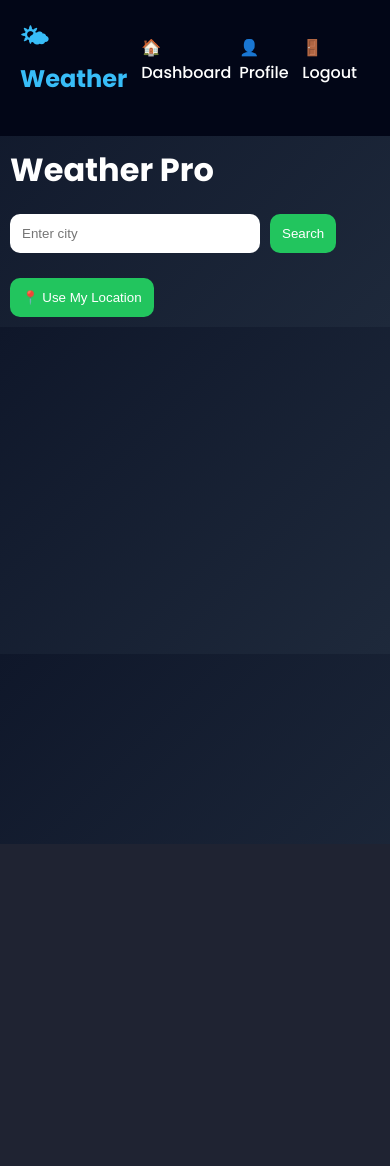
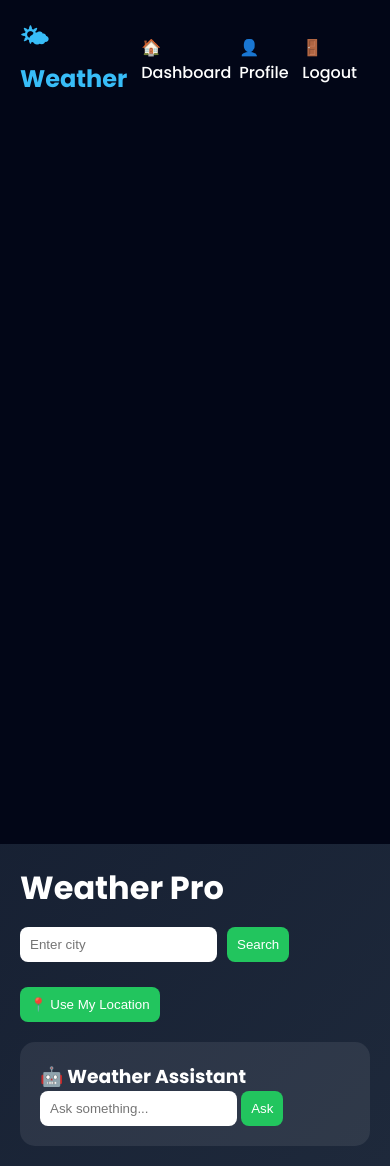
Before and after one commit to ruchitawagh-06/weather-app, a Flask app: page / in a window 390 px wide. Before the commit the page ends 843 px from the top, so only its background shows below. Run offline with Flask 3, Linux system fonts and the light colour scheme; the visitor is signed in with stand-in values (Sample User, id 1).

Commit message:
index.html

```diff
--- a/templates/index.html
+++ b/templates/index.html
@@ -9,120 +9,95 @@
 <script src="https://cdn.jsdelivr.net/npm/chart.js"></script>
 
 <style>
-* {margin:0; padding:0; box-sizing:border-box;}
+*{margin:0;padding:0;box-sizing:border-box;}
 
-body {
-    font-family: 'Poppins', sans-serif;
-    display: flex;
-    background: linear-gradient(135deg,#0f172a,#1e293b);
-    color: white;
+body{
+    font-family:'Poppins',sans-serif;
+    display:flex;
+    background:linear-gradient(135deg,#0f172a,#1e293b);
+    color:white;
 }
 
-/* 🌟 Sidebar */
-.sidebar {
-    width: 220px;
-    height: 100vh;
-    background: #020617;
-    padding: 20px;
+/* Sidebar */
+.sidebar{
+    width:220px;
+    height:100vh;
+    background:#020617;
+    padding:20px;
 }
 
-.sidebar h2 {
-    color: #38bdf8;
-    margin-bottom: 20px;
+.sidebar h2{color:#38bdf8;}
+
+.sidebar a{
+    display:block;
+    margin:15px 0;
+    color:white;
+    text-decoration:none;
 }
 
-.sidebar a {
-    display: block;
-    margin: 15px 0;
-    color: white;
-    text-decoration: none;
-    transition: 0.3s;
+/* Main */
+.main{flex:1;padding:20px;}
+
+/* Search */
+.search{
+    display:flex;
+    gap:10px;
+    margin-top:15px;
 }
 
-.sidebar a:hover {
-    color: #22c55e;
+input{
+    padding:10px;
+    border-radius:8px;
+    border:none;
 }
 
-/* 📱 Main */
-.main {
-    flex: 1;
-    padding: 20px;
+button{
+    padding:10px;
+    border-radius:8px;
+    border:none;
+    background:#22c55e;
+    color:white;
+    cursor:pointer;
 }
 
-/* Navbar */
-.navbar {
-    display: flex;
-    justify-content: space-between;
-    align-items: center;
+/* Card */
+.card{
+    background:rgba(255,255,255,0.08);
+    padding:20px;
+    margin-top:20px;
+    border-radius:15px;
 }
 
-/* Search */
-.search {
-    margin-top: 20px;
-    display: flex;
-    gap: 10px;
+/* Loader */
+.loader{
+    display:none;
+    margin-top:20px;
 }
 
-input {
-    padding: 12px;
-    border-radius: 10px;
-    border: none;
-    width: 250px;
+.spinner{
+    width:40px;
+    height:40px;
+    border:4px solid #ccc;
+    border-top:4px solid #22c55e;
+    border-radius:50%;
+    animation:spin 1s linear infinite;
 }
 
-button {
-    padding: 12px;
-    border-radius: 10px;
-    border: none;
-    background: #22c55e;
-    color: white;
-    cursor: pointer;
+@keyframes spin{
+    100%{transform:rotate(360deg);}
 }
 
-/* 🌟 Cards */
-.card {
-    background: rgba(255,255,255,0.08);
-    padding: 20px;
-    margin-top: 20px;
-    border-radius: 20px;
-    backdrop-filter: blur(10px);
-}
-
-/* Weather grid */
-.grid {
-    display: grid;
-    grid-template-columns: repeat(auto-fit,minmax(200px,1fr));
-    gap: 20px;
-}
-
-/* 🌤 Animation */
-.icon {
-    font-size: 40px;
-    animation: float 2s infinite ease-in-out;
-}
-
-@keyframes float {
-    0%,100% {transform: translateY(0);}
-    50% {transform: translateY(-8px);}
-}
-
-/* 📱 Responsive */
+/* Responsive */
 @media(max-width:768px){
-    body {flex-direction: column;}
-    .sidebar {
-        width: 100%;
-        height: auto;
-        display: flex;
-        justify-content: space-around;
-    }
-    .main {padding: 10px;}
+    body{flex-direction:column;}
+    .sidebar{width:100%;display:flex;justify-content:space-around;}
 }
 </style>
 </head>
 
 <body>
 
-<!-- 🌟 Sidebar -->
+<!-- Sidebar -->
 <div class="sidebar">
     <h2>🌤 Weather</h2>
     <a href="/">🏠 Dashboard</a>
@@ -130,44 +105,36 @@ button {
     <a href="/logout">🚪 Logout</a>
 </div>
 
-<!-- 📱 Main -->
+<!-- Main -->
 <div class="main">
 
-<div class="navbar">
 <h1>Weather Pro</h1>
-</div>
 
-<!-- 🔍 Search -->
-<form method="POST" class="search">
+<!-- Search -->
+<form method="POST" class="search" onsubmit="showLoader()">
 <input name="city" placeholder="Enter city">
 <button>Search</button>
 </form>
 
 <br>
 
-<!-- 📍 Location -->
 <button type="button" onclick="getLocation()">📍 Use My Location</button>
+
+<!-- Loader -->
+<div class="loader" id="loader">
+<div class="spinner"></div>
+<p>Loading weather...</p>
+</div>
 
 {% if error %}
 <p style="color:red">{{ error }}</p>
 {% endif %}
 
-<!-- 🌤 Weather -->
+<!-- Weather -->
 {% if weather %}
 <div class="card">
-
 <h2>{{ weather.city }}</h2>
-
-<div class="icon">
-{% if "cloud" in weather.desc %}☁️
-{% elif "rain" in weather.desc %}🌧️
-{% elif "clear" in weather.desc %}☀️
-{% else %}🌤️
-{% endif %}
-</div>
-
 <p>🌡 {{ weather.temp }}°C</p>
-<p>💧 {{ weather.humidity }}%</p>
 <p>{{ weather.desc }}</p>
 
 <a href="https://www.google.com/maps?q={{ weather.city }}" target="_blank">
@@ -175,63 +142,81 @@ button {
 </a>
 
 <p style="color:#4ade80">{{ advice }}</p>
-
 </div>
 {% endif %}
 
-<!-- 📅 Forecast -->
+<!-- Forecast -->
 {% if forecast %}
 <div class="card">
-<h3>📅 Forecast</h3>
-
-<div class="grid">
+<h3>Forecast</h3>
 {% for day in forecast %}
-<div class="card">
-<p>{{ day.temp }}°C</p>
-<p>{{ day.desc }}</p>
-</div>
+<p>{{ day.temp }}°C - {{ day.desc }}</p>
 {% endfor %}
-</div>
-
 </div>
 {% endif %}
 
-<!-- 📊 Chart -->
+<!-- Chart -->
 {% if temps %}
 <div class="card">
 <canvas id="chart"></canvas>
 </div>
 {% endif %}
 
+<!-- 🤖 Chatbot -->
+<div class="card">
+<h3>🤖 Weather Assistant</h3>
+
+<input id="chatInput" placeholder="Ask something...">
+<button onclick="askAI()">Ask</button>
+
+<p id="chatResponse"></p>
+</div>
+
 </div>
 
 <script>
 
-// 🌍 LOCATION
+// Loader
+function showLoader(){
+document.getElementById("loader").style.display="block";
+}
+
+// Location
 function getLocation(){
 navigator.geolocation.getCurrentPosition(function(pos){
-        let lat = pos.coords.latitude;
-        let lon = pos.coords.longitude;
+let lat=pos.coords.latitude;
+let lon=pos.coords.longitude;
 
 fetch(`/location?lat=${lat}&lon=${lon}`)
-        .then(res => res.json())
-        .then(data => {
-            document.querySelector("input[name='city']").value = data.city;
+.then(res=>res.json())
+.then(data=>{
+document.querySelector("input[name='city']").value=data.city;
 });
 });
 }
 
-// 📊 Chart
+// Chatbot
+function askAI(){
+let question=document.getElementById("chatInput").value;
+
+fetch("/chat",{
+method:"POST",
+headers:{"Content-Type":"application/json"},
+body:JSON.stringify({msg:question})
+})
+.then(res=>res.json())
+.then(data=>{
+document.getElementById("chatResponse").innerText=data.reply;
+});
+}
+
+// Chart
 {% if temps %}
 new Chart(document.getElementById("chart"),{
 type:'line',
 data:{
-labels: {{ labels|tojson }},
-datasets:[{
-label:'Temperature',
-data: {{ temps|tojson }},
-borderWidth:2
-}]
+labels:{{labels|tojson}},
+datasets:[{label:"Temp",data:{{temps|tojson}}}]
 }
 });
 {% endif %}
```
Lines whose indentation alone changed are shown as unchanged.
